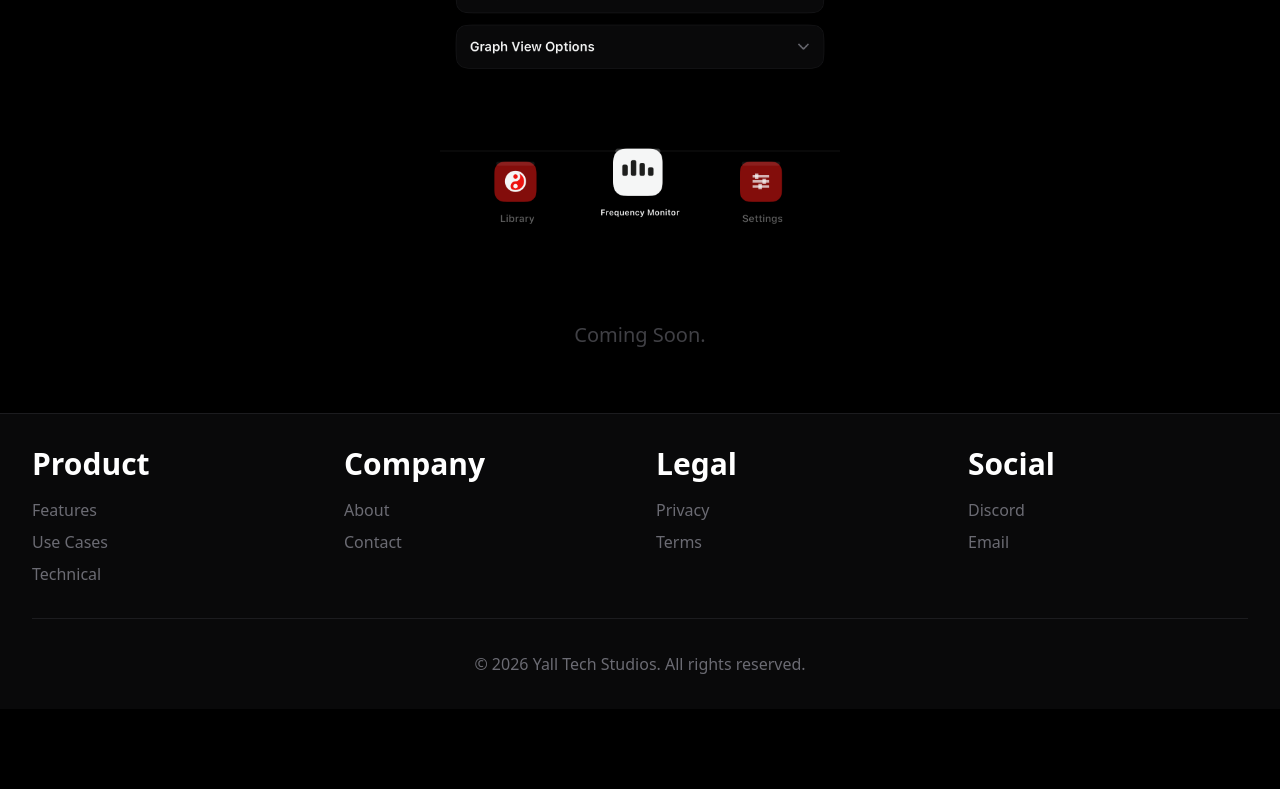
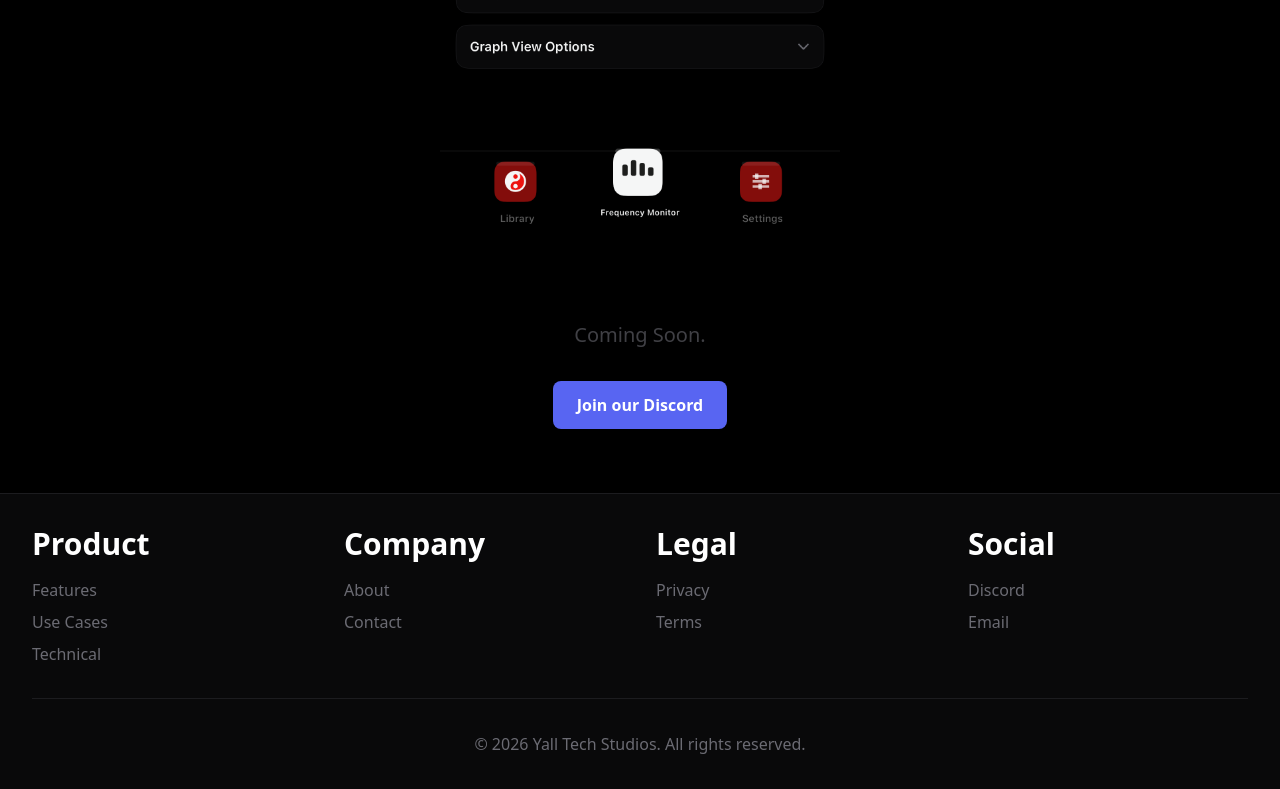
Before and after one commit to yalltech/clackalyzer-web, a Next.js app: page / in a window 1280 px wide. Shown: the part 714-1503 px from the top of the page. Before the commit the page ends 1423 px from the top, so only its background shows below. Built offline with nearby package versions, Linux system fonts and the light colour scheme.

Commit message:
Add Discord join button to coming soon page
Co-Authored-By: Claude Sonnet 4.6 <noreply@anthropic.com>

```diff
--- a/app/page.tsx
+++ b/app/page.tsx
@@ -14,7 +14,15 @@ export default function Home() {
           height={800}
           className="mx-auto rounded-xl mb-8"
         />
-        <p className="text-xl text-ck-grid/60">Coming Soon.</p>
+        <p className="text-xl text-ck-grid/60 mb-8">Coming Soon.</p>
+        <a
+          href="https://discord.gg/CduYCuyBSJ"
+          target="_blank"
+          rel="noopener noreferrer"
+          className="inline-flex items-center gap-2 bg-[#5865F2] hover:bg-[#4752C4] text-white px-6 py-3 rounded-lg font-semibold transition"
+        >
+          Join our Discord
+        </a>
       </div>
     </div>
   )
```
